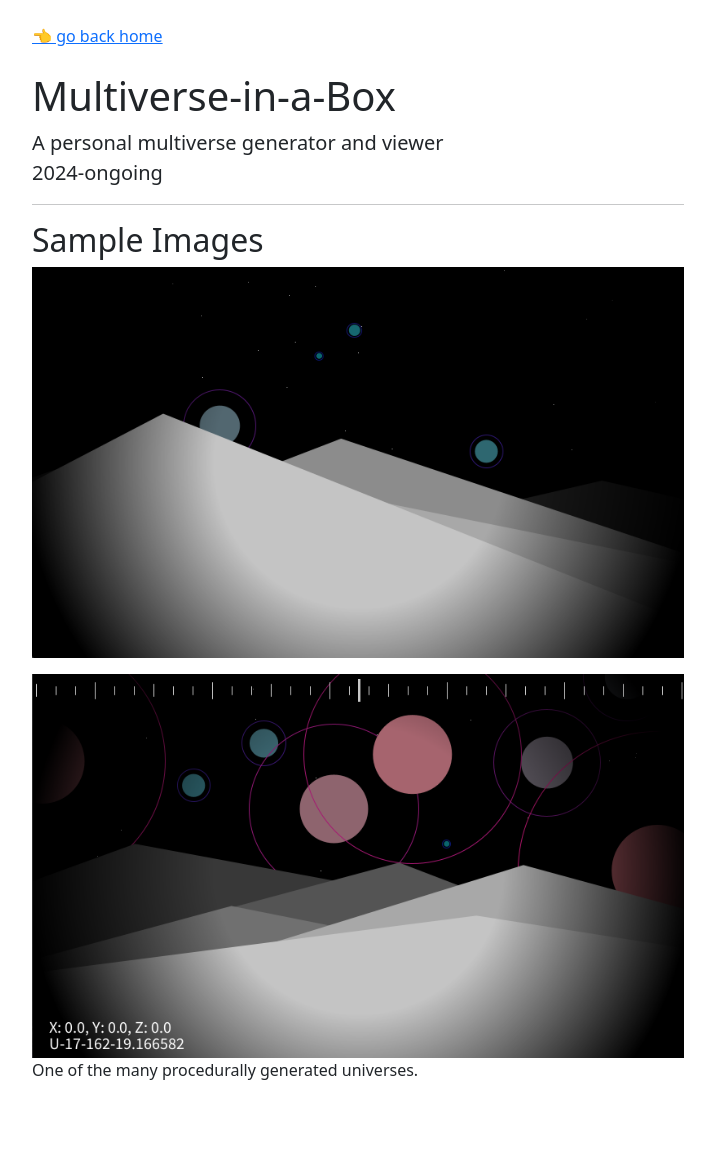
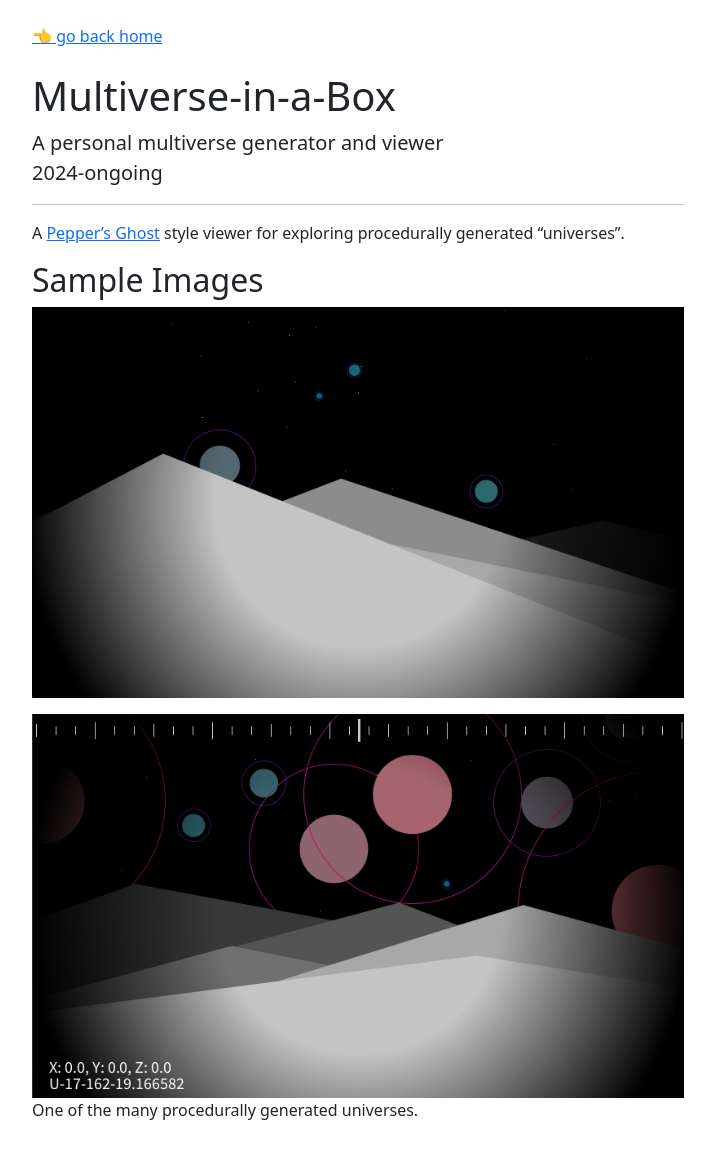
Before and after one commit to jeffsteward/CRI, a Jekyll site: the page built from _projects/multiverse-in-a-box.md, in a window 1280 px wide. Shown: the whole page, without its empty margins (282-997 px from the left). Built offline with Jekyll 4.4.1, drawn with Linux system fonts in a browser that asks for light colours; before the commit the page ends 1122 px from its top, so only the background shows below that.

Commit message:
add more text

```diff
--- a/_projects/multiverse-in-a-box.md
+++ b/_projects/multiverse-in-a-box.md
@@ -7,6 +7,8 @@ tags:
 dates: 2024-ongoing
 ---
 
+A [Pepper's Ghost](https://en.wikipedia.org/wiki/Pepper%27s_ghost) style viewer for exploring procedurally generated "universes".
+
 ## Sample Images
 
 ![](/assets/images/multiverse-demo-01.png){:class="img-fluid"}
```
